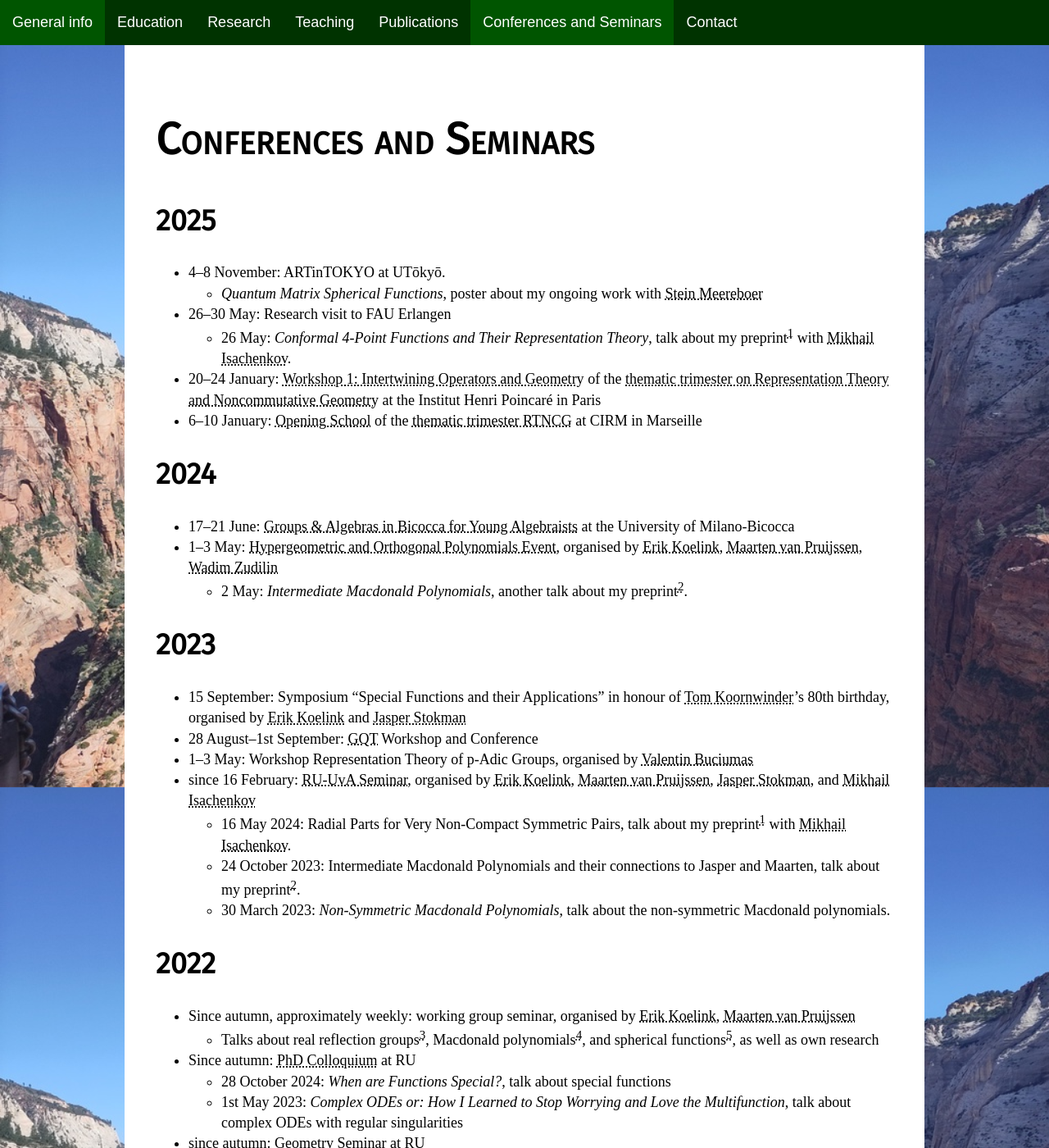
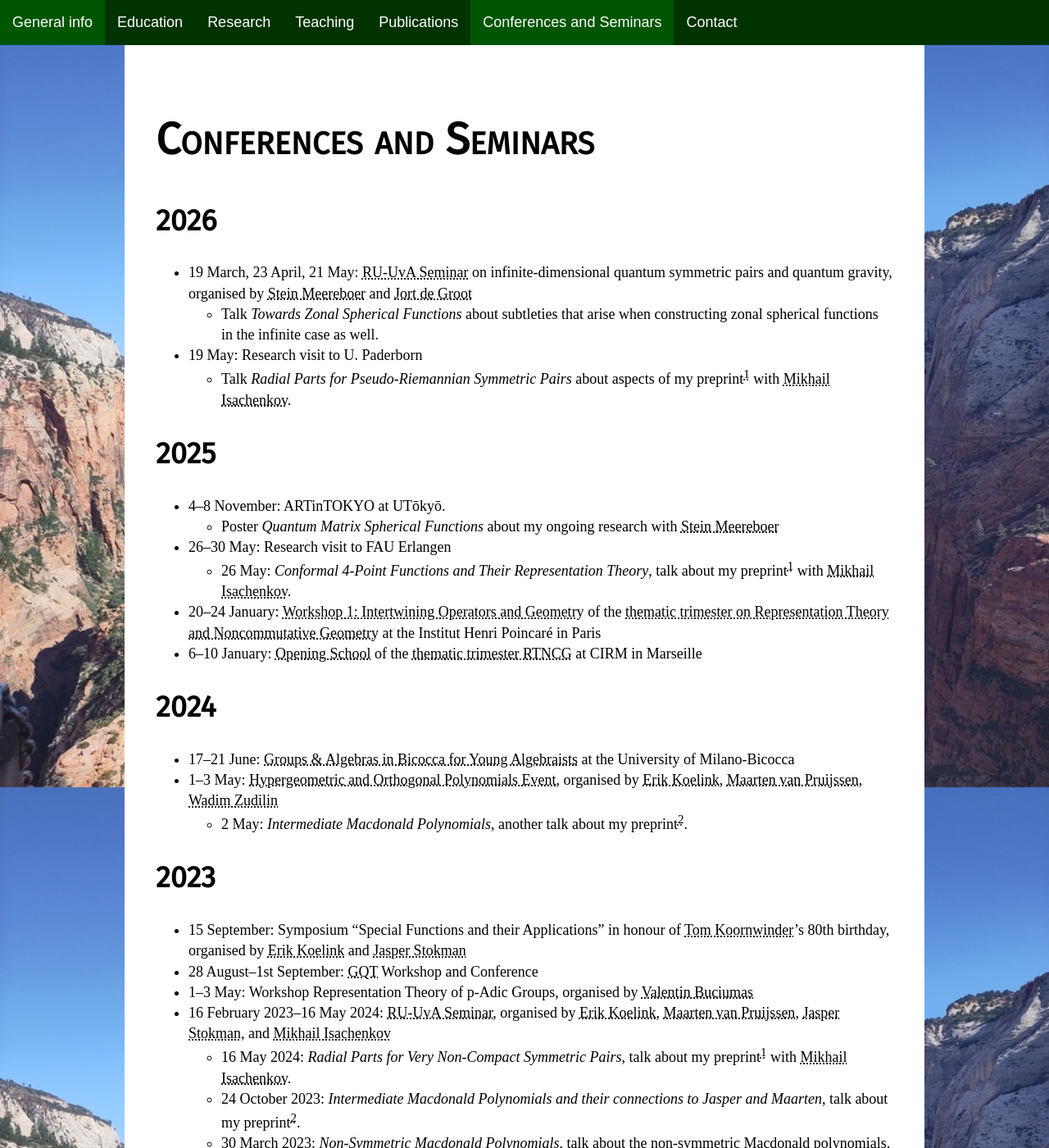
Before and after one commit to philip98/philip98.github.io, a Jekyll site: the page built from conferences.md, in a window 1280 px wide and 1400 px high. Shown: the whole window at 82% size. Built offline with Jekyll 4.4.1, drawn with Linux system fonts in a browser that asks for light colours; some web fonts are replaced; some of the changed text lies outside the part shown.

Commit message:
Add talks @ Paderborn & new RU-UvA

```diff
--- a/_config.yml
+++ b/_config.yml
@@ -26,7 +26,7 @@ description: >- # this means to ignore newlines until "baseurl:"
   Google search results) and in your feed.xml site description.
 baseurl: "" # the subpath of your site, e.g. /blog
 url: "" # the base hostname & protocol for your site, e.g. http://example.com
-last_modified_at: "December 2025"
+last_modified_at: "May 2026"
 
 # Build settings
 theme: minima
--- a/conferences.md
+++ b/conferences.md
@@ -5,9 +5,19 @@ permalink: /conferences
 ---
 # Conferences and Seminars
 
+## 2026
+* 19 March, 23 April, 21 May: [RU-UvA Seminar][ruuva2] on infinite-dimensional quantum
+    symmetric pairs and quantum gravity, organised by [Stein Meereboer][stein]
+    and [Jort de Groot][jort]
+    * Talk *Towards Zonal Spherical Functions* about subtleties that arise when
+        constructing zonal spherical functions in the infinite case as well.
+* 19 May: Research visit to U. Paderborn
+    * Talk *Radial Parts for Pseudo-Riemannian Symmetric Pairs* about aspects
+    of my preprint[^casimir] with [Mikhail Isachenkov][isachenkov].
+
 ## 2025
 * 4–8 November: ARTinTOKYO at UTōkyō.
-    * *Quantum Matrix Spherical Functions*, poster about my ongoing work with
+    * Poster *Quantum Matrix Spherical Functions* about my ongoing research with
     [Stein Meereboer][stein]
 * 26–30 May: Research visit to FAU Erlangen
     * 26 May: *Conformal 4-Point Functions and Their Representation Theory*, talk about
@@ -32,13 +42,12 @@ of [Tom Koornwinder][koornwinder]'s 80th birthday, organised by
 * 28 August–1st September: [GQT][gqt] Workshop and Conference
 * 1–3 May: Workshop Representation Theory of p-Adic Groups, organised by
 [Valentin Buciumas][buciumas]
-* since 16 February: [RU-UvA Seminar][ruuva], organised by
+* 16 February 2023–16 May 2024: [RU-UvA Seminar][ruuva], organised by
 [Erik Koelink][koelink], [Maarten van Pruijssen][vpruijssen],
 [Jasper Stokman][stokman], and [Mikhail Isachenkov][isachenkov]
-    * 16 May 2024: Radial Parts for Very Non-Compact Symmetric Pairs, talk about
+    * 16 May 2024: *Radial Parts for Very Non-Compact Symmetric Pairs*, talk about
     my preprint[^casimir] with [Mikhail Isachenkov][isachenkov].
-    * 24 October 2023: Intermediate Macdonald Polynomials and their connections
-    to Jasper and Maarten, talk about my preprint[^intermediate].
+    * 24 October 2023: *Intermediate Macdonald Polynomials and their connections to Jasper and Maarten*, talk about my preprint[^intermediate].
     * 30 March 2023: *Non-Symmetric Macdonald Polynomials*, talk about the non-symmetric Macdonald polynomials.
 
 ## 2022
@@ -90,7 +99,9 @@ and SO(\\(d-1,1\\)) of [Mikhail Isachenkov][isachenkov]'s master students
 [gqt]: https://gqt.nl/
 [buciumas]: https://sites.google.com/site/valentinbuciumas/home
 [ruuva]: https://www.math.ru.nl/~koelink/RU-UvA-seminar.html
+[ruuva2]: https://sites.google.com/view/steinmeereboer/stein/ru-uva-seminar
 [isachenkov]: https://www.uva.nl/en/profile/i/s/m.isachenkov/m.isachenkov.html
 [phdcolloq]: https://www.math.ru.nl/graduate_school/phdcolloquium/
 [wayta]: https://buciumas.github.io/wayta/index.html
 [stein]: https://sites.google.com/view/steinmeereboer/stein
+[jort]: https://sites.google.com/view/jortdegroot
--- a/index.html
+++ b/index.html
@@ -19,8 +19,8 @@ under <a href="https://www.math.ru.nl/~koelink/" title="Staff homepage
 and <a href="https://www.math.ru.nl/~mpruijssen/" title="Staff homepage
 	of Maarten van Pruijssen">Maarten van Pruijssen</a>
 working on matrix spherical functions and their relationship to
-orthogonal polynomials.</p>
-<p>Besides that I am an enthusiastic choir singer, twice-participant in
+orthogonal polynomials. On <time datetime="2026-08-24 16:30+0200">24 August 2026, at 16:30 CEST</time> I will defend my thesis entitled ‘Intermediate Macdonald Polynomials and Where to Find Them’.</p>
+<p>Besides that I am an enthusiastic choir singer, thrice-participant in
 the <a href="https://nskk.nl">Dutch Student Chamber Choir</a>, former board
 member of the <a href="https://nskad.nl">student choir NSKAD</a>, and
 editor of their choir newspaper.
```
